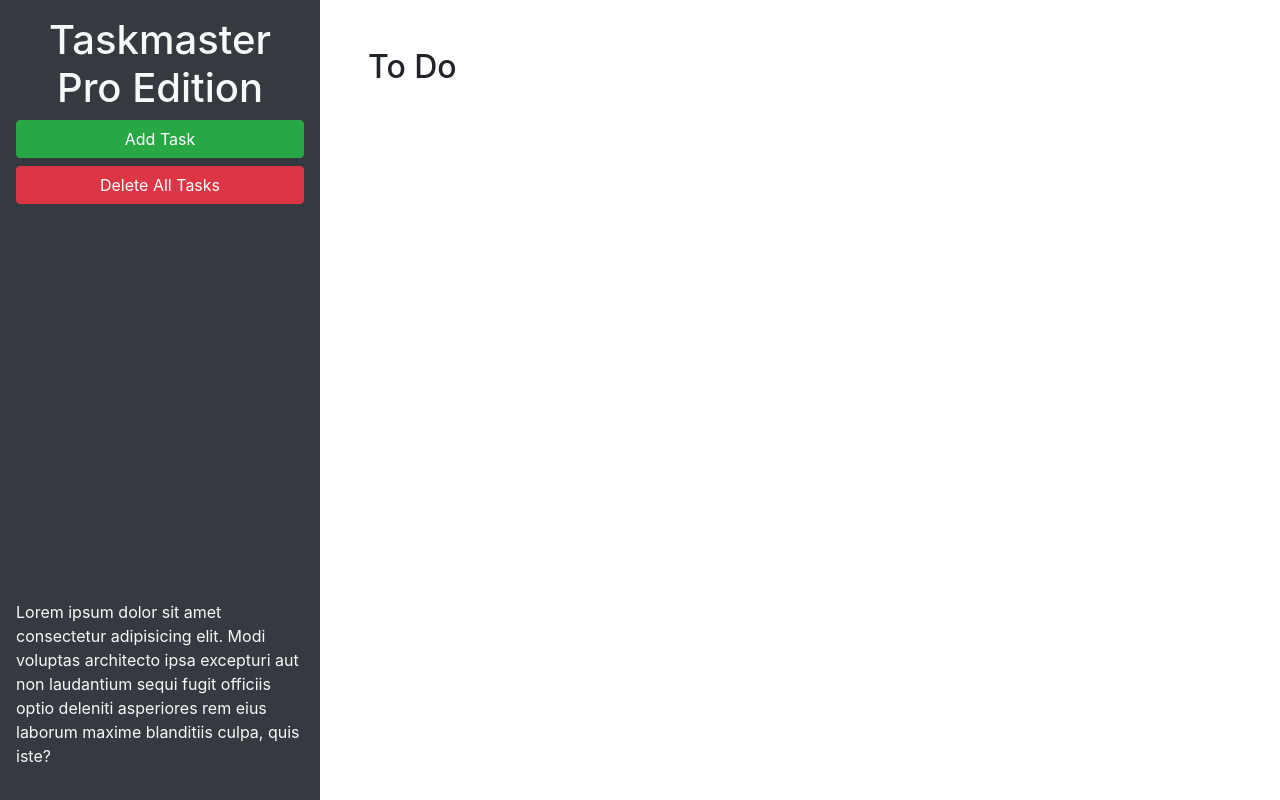
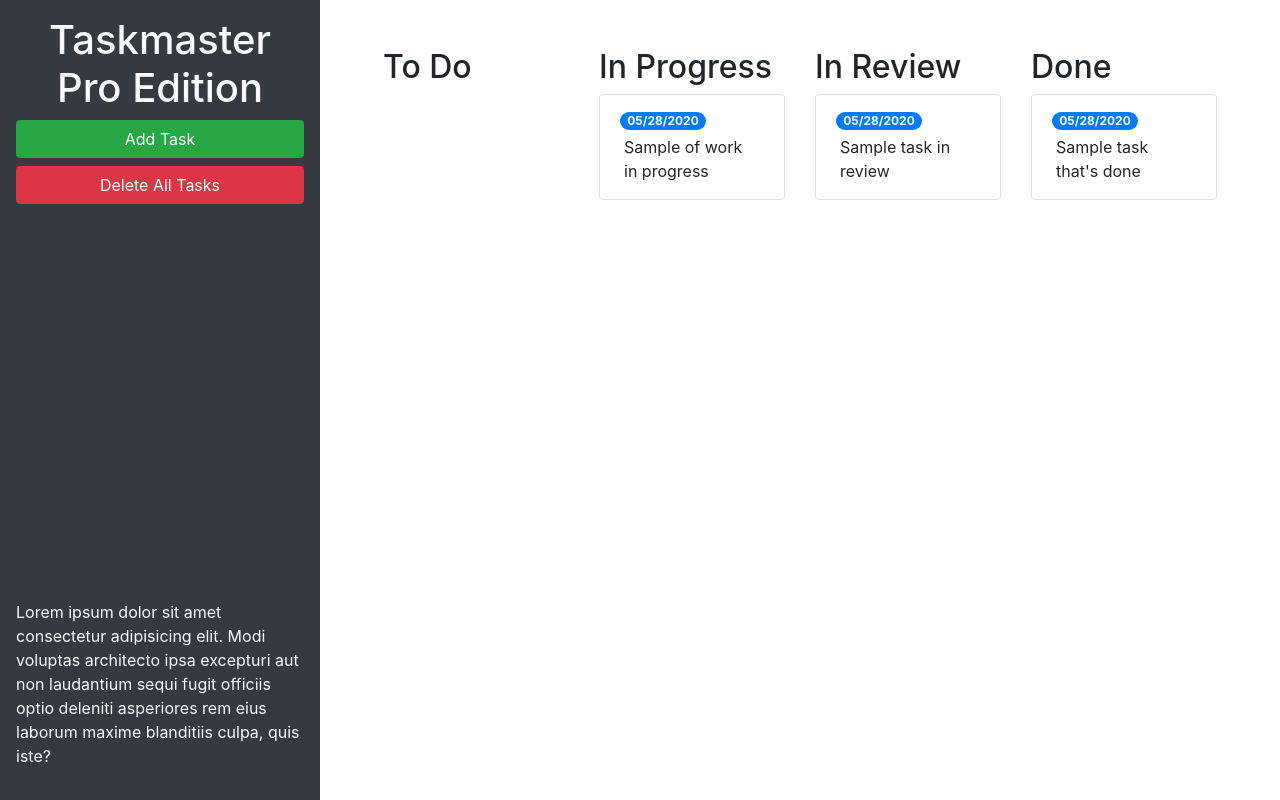
Before and after one commit to SafetyDav3/taskmaster-pro, a plain HTML site: page index.html in a window 1280 px wide. Drawn offline with nearby package versions, Linux system fonts and the light colour scheme.

Commit message:
Added 3 new columns and contained them to rows

```diff
--- a/assets/js/script.js
+++ b/assets/js/script.js
@@ -149,5 +149,4 @@ $("#remove-tasks").on("click", function () {
 // load tasks for the first time
 loadTasks();
 
-
 // Updated from the RaspberryPi
--- a/index.html
+++ b/index.html
@@ -36,10 +36,45 @@
           quis iste?
         </p>
       </header>
+
       <main class="col-12 col-lg-9">
-        <div class="m-5">
-          <h2>To Do</h2>
-          <ul id="list-toDo" class="list-group"></ul>
+        <div class="m-5 row justify-content-around">
+          <div class="col-12 col-md-6 col-xl-3 mb-3">
+            <h2>To Do</h2>
+
+            <ul id="list-toDo" class="list-group"></ul>
+          </div>
+
+          <div class="col-12 col-md-6 col-xl-3 mb-3">
+            <h2>In Progress</h2>
+            <ul id="list-inProgress" class="list-group">
+              <li class="list-group-item">
+                <span class="badge badge-primary badge-pill">05/28/2020</span>
+                <p class="m-1">Sample of work in progress</p>
+              </li>
+            </ul>
+          </div>
+
+          <div class="col-12 col-md-6 col-xl-3 mb-3">
+            <h2>In Review</h2>
+            <ul id="list-inReview" class="list-group">
+              <li class="list-group-item">
+                <span class="badge badge-primary badge-pill">05/28/2020</span>
+                <p class="m-1">Sample task in review</p>
+              </li>
+            </ul>
+          </div>
+          <!-- in review end -->
+          <!-- done start -->
+          <div class="col-12 col-md-6 col-xl-3 mb-3">
+            <h2>Done</h2>
+            <ul id="list-done" class="list-group">
+              <li class="list-group-item">
+                <span class="badge badge-primary badge-pill">05/28/2020</span>
+                <p class="m-1">Sample task that's done</p>
+              </li>
+            </ul>
+          </div>
         </div>
       </main>
     </div>
@@ -104,7 +139,4 @@
   </body>
 </html>
 
-
-
-
 <!-- Updated from the RaspberryPi -->
```
